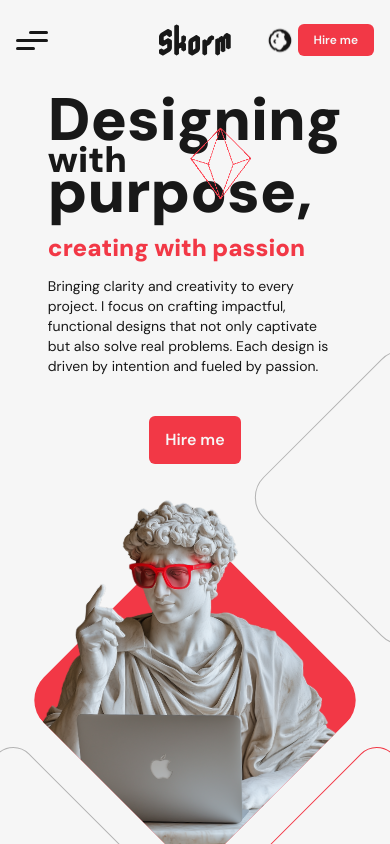
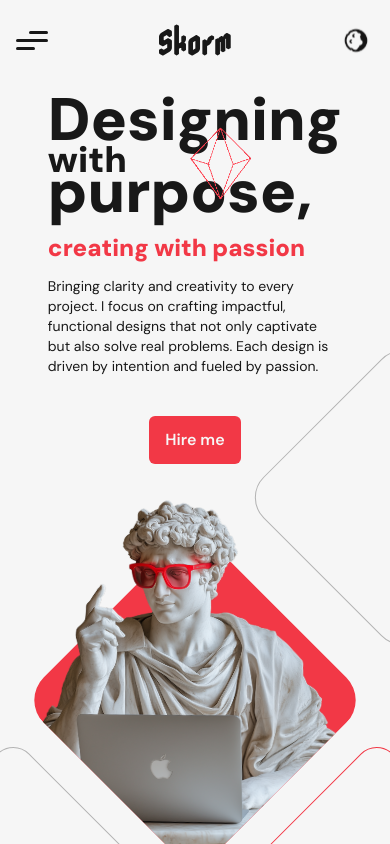
Before and after one commit to joaobartolot/erick-skorm, a React (Vite) app: page / in a window 390 px wide. Shown: the top 844 px of the page. Built offline with nearby package versions, Linux system fonts and the light colour scheme.

Commit message:
Hide "Hire me" button on smaller screens for improved responsiveness

```diff
--- a/src/layout/Navbar.tsx
+++ b/src/layout/Navbar.tsx
@@ -146,7 +146,7 @@ const Navbar = () => {
 					<ThemeToggleButton />
 					<Button
 						onClick={() => scrollToElement('contact')}
-						className="text-xs md:text-base px-4 py-2 md:px-4 md:py-3"
+						className="hidden md:block text-xs md:text-base px-4 py-2 md:px-4 md:py-3"
 					>
 						Hire me
 					</Button>
```
